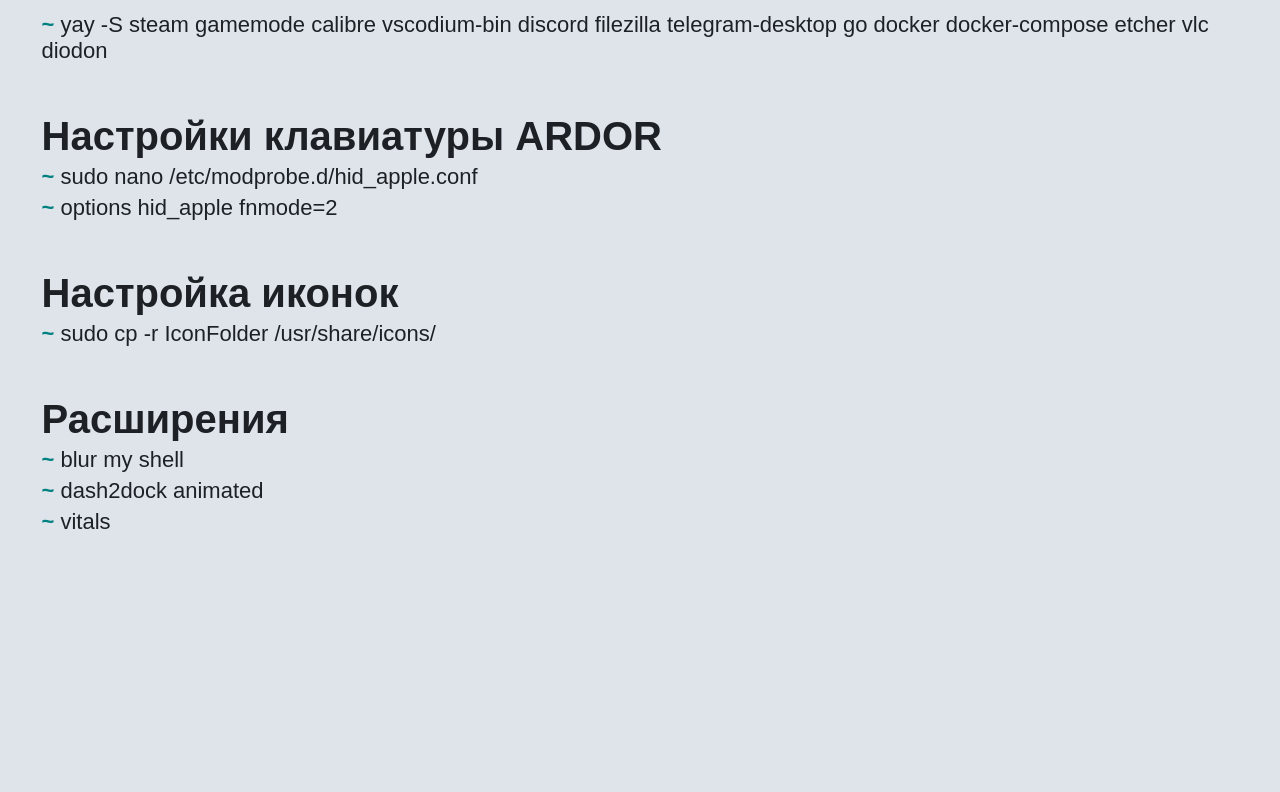
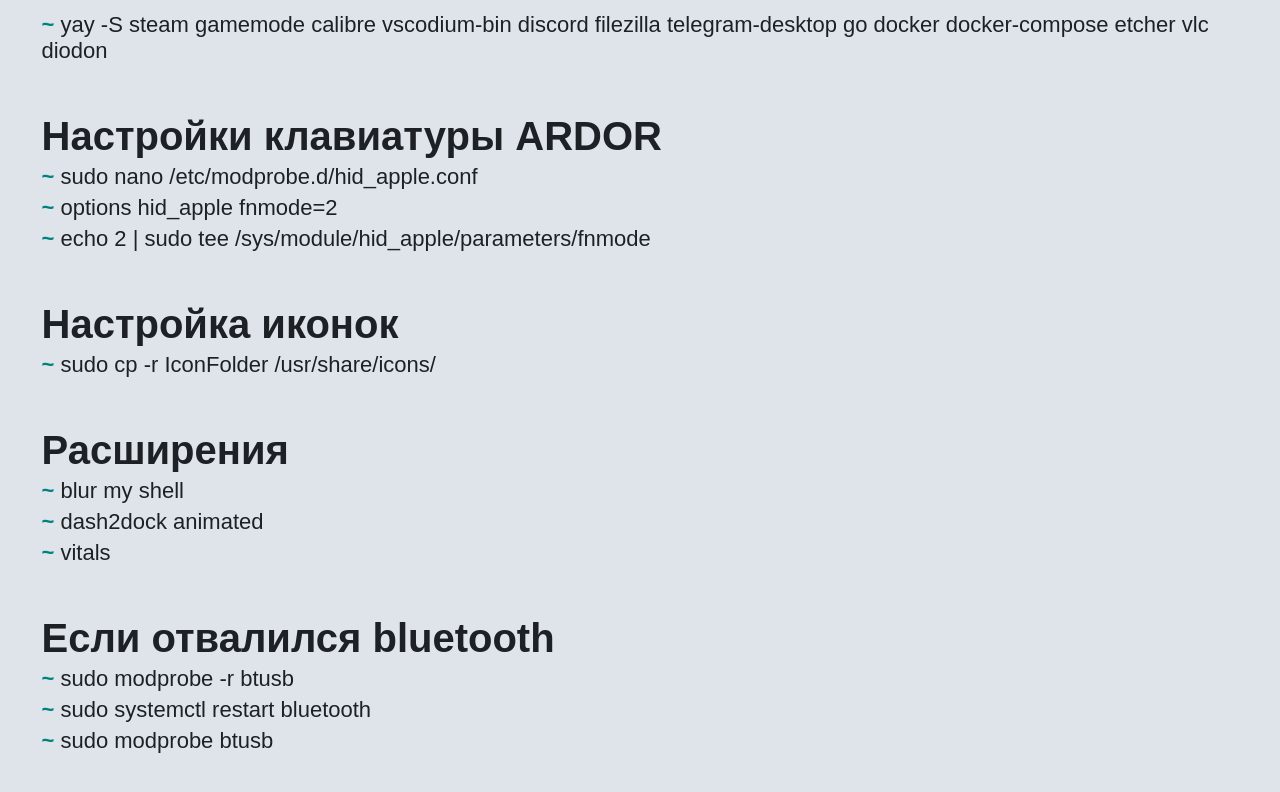
Before and after one commit to appvs/ap_portal, a Vue app in the folder frontend/: page /arch in a window 1280 px wide. Shown: the part 1180-1972 px from the top of the page. Before the commit the page ends 1775 px from the top, so only its background shows below. Built offline with nearby package versions, Linux system fonts and the light colour scheme.

Commit message:
feat: add command for check bluetooth and switch fnmode

```diff
--- a/frontend/src/App.vue
+++ b/frontend/src/App.vue
@@ -38,7 +38,7 @@
 	},
 
 	mounted() {
-		this.testGet()
+		// this.testGet()
 	},
 
 	methods: {
--- a/frontend/src/views/AppArch.vue
+++ b/frontend/src/views/AppArch.vue
@@ -9,15 +9,23 @@
 				:title="block.title"
 				:lines="block.lines"
 			></terminal-line>
+
+			<terminal-area
+				v-for="block in blocksArea"
+				:key="block.title"
+				:title="block.title"
+				:lines="block.lines"
+			></terminal-area>
 		</div>
 	</div>
 </template>
 
 <script>
 import TerminalLine from '@/components/TerminalLine.vue'
+import TerminalArea from '../components/TerminalArea.vue'
 
 export default {
-	components: {TerminalLine},
+	components: { TerminalLine, TerminalArea },
 	data() {
 		return {
 			blocks: [
@@ -57,7 +65,8 @@
 					title: 'Настройки клавиатуры ARDOR',
 					lines: [
 						'sudo nano /etc/modprobe.d/hid_apple.conf',
-						'options hid_apple fnmode=2'
+						'options hid_apple fnmode=2',
+						'echo 2 | sudo tee /sys/module/hid_apple/parameters/fnmode'
 					]
 				},
 				{
@@ -73,7 +82,27 @@
 						'dash2dock animated',
 						'vitals',
 					]
-				}
+				},
+				{
+					title: 'Если отвалился bluetooth',
+					lines: [
+						'sudo modprobe -r btusb',
+						'sudo systemctl restart bluetooth',
+						'sudo modprobe btusb',
+					]
+				},
+
+			],
+
+			blockArea: [
+				{
+					title: 'Расширения',
+					lines: [
+						'blur my shell',
+						'dash2dock animated',
+						'vitals',
+					]
+				},
 			]
 		}
 	}
```
Also changed, not shown: 1 other file (tests, documents, lock files or other folders).
